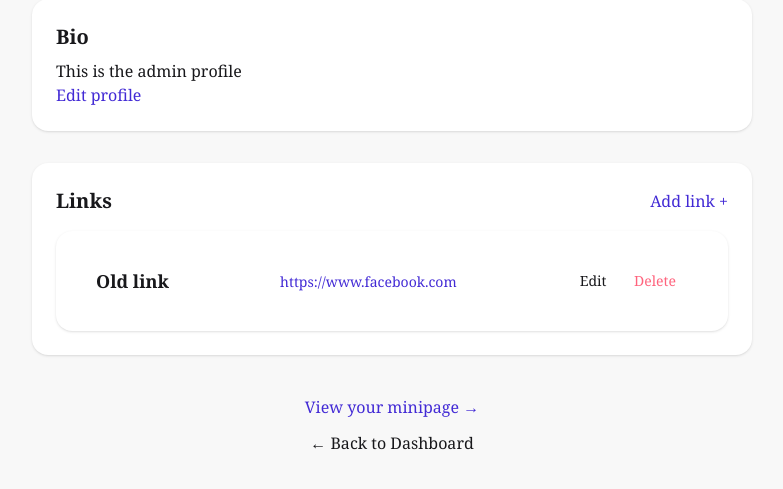
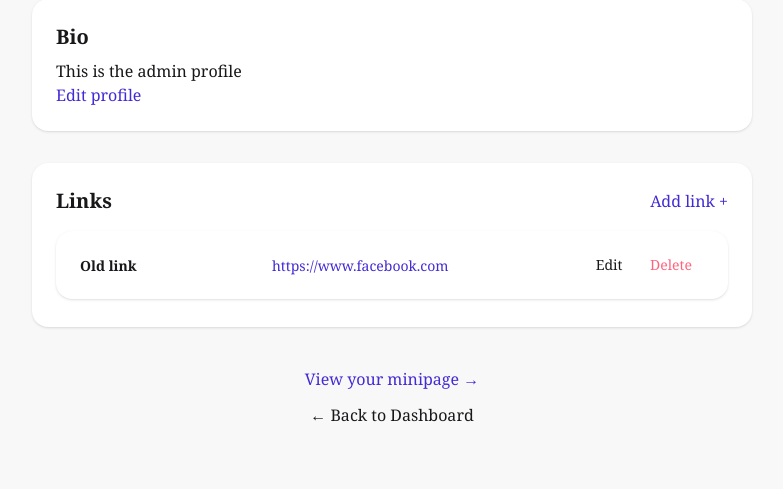
Before and after one commit to tylerboutwell/MiniPage, a Django app: page /profile/1 in a window 1280 px wide. Shown: the part 241-730 px from the top of the page, without its empty margins (248-1031 px from the left). Run offline with Django 5.2, Linux system fonts and the light colour scheme; a user stored in the database is signed in; data comes from the database, SQL or seed files in the repository; both versions use the stored data as it was after the commit; style sheets or scripts are compiled from the project's sources; some libraries are stand-ins or nearby versions.

Commit message:
style links a little better, lower padding add 1 to bottom margin

```diff
--- a/profiles/templates/profiles/profile_detail.html
+++ b/profiles/templates/profiles/profile_detail.html
@@ -42,10 +42,10 @@
 
     {% if links %}
     <table class="table">
-        <tbody hx-confirm="Are you sure?" hx-target="closest tr" hx-swap="outerHTML swap:1s">
+        <tbody hx-confirm="Delete this link?" hx-target="closest tr" hx-swap="outerHTML swap:1s">
         {% for link in links %}
-            <tr class="hover:bg-base-300 bg-base-100 p-6 rounded-2xl shadow hover:shadow-lg transition flex justify-between items-center">
-                <td class="text-lg font-semibold">{{ link.title }}</td>
+            <tr class="hover:bg-base-300 bg-base-100 p-2 mb-1 rounded-2xl shadow hover:shadow-lg transition flex justify-between items-center">
+                <td class="font-semibold">{{ link.title }}</td>
                 <td>
                     <a href="{{ link.url }}" target="_blank" class="link link-primary link-hover">
                             {{ link.url }}
```
Also changed, not shown: db.sqlite3.
